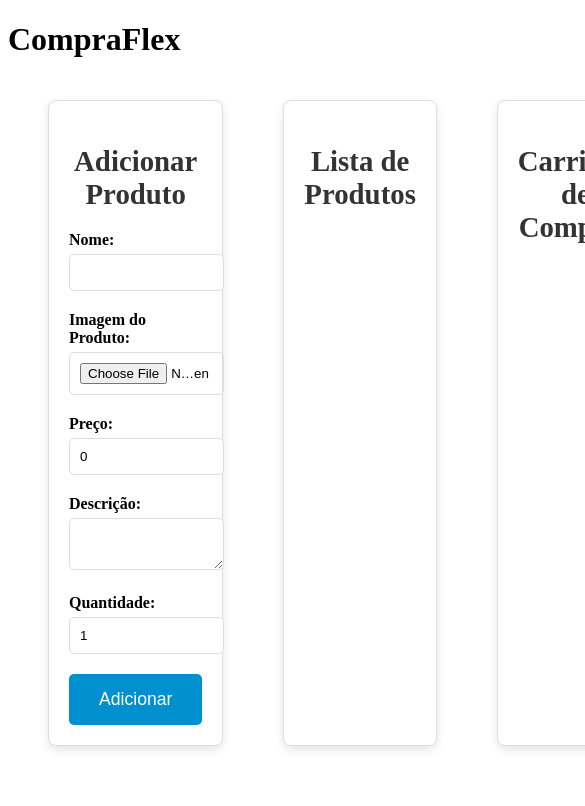
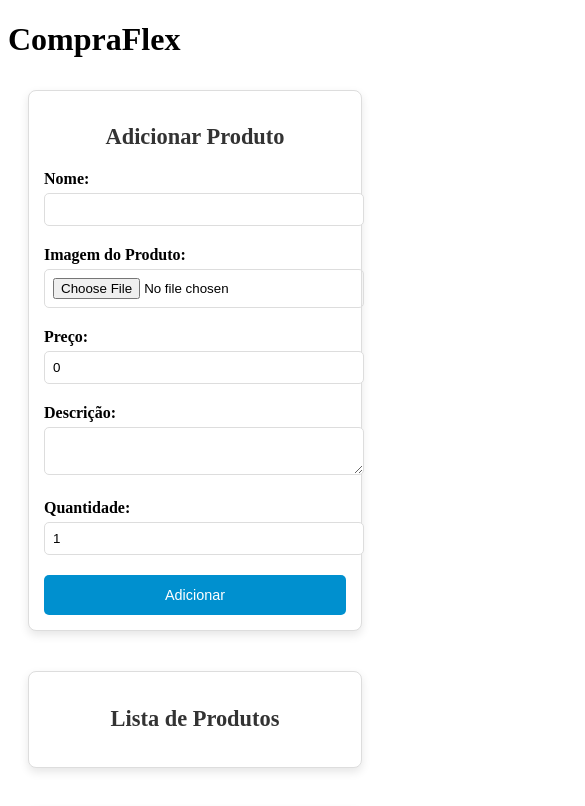
Before and after one commit to WillianDias1/Lista_de_Compras, an Angular app: page / in a window 390 px wide. Shown: the top 806 px of the page, 585 px wide, since content can reach past the window. Built offline with nearby package versions, Linux system fonts and the light colour scheme.

Commit message:
fix: melhoria na responsividade

```diff
--- a/src/app/mercado/mercado.component.css
+++ b/src/app/mercado/mercado.component.css
@@ -1,97 +1,150 @@
+/* Layout geral da container */
 .container {
   display: flex;
+  flex-direction: column; /* Padrão: empilhado para telas pequenas */
   justify-content: space-between;
-  margin: 20px; /* Margem geral da container */
+  margin: 20px;
 }
 
 .market-layout {
   display: flex;
   flex-direction: row;
-  gap: 20px; /* Espaçamento entre as colunas */
+  flex-wrap: wrap; /* Permite que as colunas quebrem linha em telas menores */
+  gap: 20px;
 }
 
 .column {
-  flex: 1; /* Cada coluna ocupará o mesmo espaço */
+  flex: 1;
   padding: 20px;
-  border: 1px solid #ddd; /* Borda leve em torno das colunas */
-  border-radius: 8px; /* Cantos arredondados */
-  background-color: #fff; /* Fundo branco */
-  box-shadow: 0 4px 10px rgba(0, 0, 0, 0.1); /* Sombra leve */
-  margin: 20px; /* Aumenta a margem entre as colunas */
+  border: 1px solid #ddd;
+  border-radius: 8px;
+  background-color: #fff;
+  box-shadow: 0 4px 10px rgba(0, 0, 0, 0.1);
+  margin: 20px;
+  min-width: 280px; /* Define uma largura mínima para garantir que as colunas não fiquem muito pequenas */
 }
 
+/* Centralização de títulos */
 h2 {
-  color: #333; /* Cor do título */
-  font-size: 1.8em; /* Aumentar o tamanho do título */
-  margin-bottom: 20px; /* Espaço abaixo do título */
-  text-align: center; /* Centraliza o título */
+  color: #333;
+  font-size: 1.8em;
+  margin-bottom: 20px;
+  text-align: center;
 }
 
+/* Ajuste nos itens de produto e carrinho */
 .product-item, .cart-item {
   margin-bottom: 15px;
-  padding: 15px; /* Aumenta o padding interno */
-  border: 1px solid #f0f0f0; /* Borda leve para produtos */
-  border-radius: 5px; /* Cantos arredondados */
-  transition: transform 0.2s; /* Animação ao passar o mouse */
-  background-color: #f9f9f9; /* Cor de fundo dos produtos */
+  padding: 15px;
+  border: 1px solid #f0f0f0;
+  border-radius: 5px;
+  transition: transform 0.2s;
+  background-color: #f9f9f9;
 }
 
 .product-item:hover, .cart-item:hover {
-  transform: scale(1.02); /* Efeito de zoom ao passar o mouse */
+  transform: scale(1.02);
 }
 
+/* Estilos para botões */
 button {
-  margin-top: 10px; /* Margem para botões */
-  padding: 15px 30px; /* Aumenta o padding para mais espaço */
+  margin-top: 10px;
+  padding: 15px 30px;
   border: none;
   border-radius: 5px;
-  background-color: #0090CF; /* Cor de fundo dos botões */
-  color: white; /* Cor do texto */
+  background-color: #0090CF;
+  color: white;
   cursor: pointer;
-  transition: background-color 0.3s, transform 0.2s; /* Transição de cor e escala ao passar o mouse */
-  display: block; /* Faz o botão ocupar a largura total disponível */
-  width: 100%; /* Define a largura total do botão */
-  font-size: 1.1em; /* Aumenta o tamanho da fonte do botão */
-  text-align: center; /* Centraliza o texto no botão */
+  transition: background-color 0.3s, transform 0.2s;
+  display: block;
+  width: 100%;
+  font-size: 1.1em;
+  text-align: center;
 }
 
 button:hover {
-  background-color: #007bb5; /* Cor mais escura ao passar o mouse */
-  transform: scale(1.05); /* Efeito de zoom ao passar o mouse */
+  background-color: #007bb5;
+  transform: scale(1.05);
 }
 
+/* Formulários */
 .form-group {
-  margin-bottom: 20px; /* Espaçamento entre os grupos de formulário */
+  margin-bottom: 20px;
 }
 
 label {
-  font-weight: bold; /* Negrito para labels */
-  margin-bottom: 5px; /* Espaço abaixo das labels */
-  display: block; /* Cada label em uma linha */
+  font-weight: bold;
+  margin-bottom: 5px;
+  display: block;
 }
 
 input, textarea {
-  width: 100%; /* Largura total para inputs e textarea */
-  padding: 10px; /* Padding interno */
-  border: 1px solid #ddd; /* Borda leve */
-  border-radius: 5px; /* Cantos arredondados */
-  transition: border-color 0.3s; /* Transição para mudança de cor */
+  width: 100%;
+  padding: 10px;
+  border: 1px solid #ddd;
+  border-radius: 5px;
+  transition: border-color 0.3s;
 }
 
 input:focus, textarea:focus {
-  border-color: #0090CF; /* Cor da borda ao focar */
-  outline: none; /* Remove o contorno padrão */
+  border-color: #0090CF;
+  outline: none;
 }
 
+/* Pré-visualização da imagem */
 .image-preview {
-  margin-top: 10px; /* Margem para a pré-visualização da imagem */
-  text-align: center; /* Centraliza a imagem */
+  margin-top: 10px;
+  text-align: center;
 }
 
 .image-preview img {
-  width: 300px; /* Ajuste para um tamanho fixo */
-  height: auto; /* Mantém a proporção da imagem */
-  border: 1px solid #ddd; /* Borda leve na imagem */
-  border-radius: 5px; /* Cantos arredondados da imagem */
-  box-shadow: 0 2px 5px rgba(0, 0, 0, 0.1); /* Sombra leve na imagem */
+  width: 100%; /* Ajusta a imagem para caber na largura da coluna */
+  max-width: 300px; /* Mantém um limite de tamanho máximo */
+  height: auto;
+  border: 1px solid #ddd;
+  border-radius: 5px;
+  box-shadow: 0 2px 5px rgba(0, 0, 0, 0.1);
 }
+
+/* Responsividade para telas pequenas */
+@media (max-width: 768px) {
+  .market-layout {
+    flex-direction: column; /* Empilha as colunas em telas menores */
+  }
+
+  .column {
+    margin: 10px 0; /* Reduz a margem entre colunas */
+  }
+
+  h2 {
+    font-size: 1.6em; /* Reduz ligeiramente o tamanho dos títulos */
+  }
+
+  button {
+    font-size: 1em; /* Ajusta o tamanho da fonte dos botões para telas menores */
+    padding: 12px 25px; /* Ajuste no padding dos botões */
+  }
+
+  input, textarea {
+    padding: 8px; /* Reduz o padding interno dos campos de formulário */
+  }
+
+  .image-preview img {
+    max-width: 100%; /* Garante que a imagem ocupe a largura total disponível */
+  }
+}
+
+/* Ajustes para telas muito pequenas (como smartphones) */
+@media (max-width: 480px) {
+  h2 {
+    font-size: 1.4em; /* Reduz o título para caber melhor em smartphones */
+  }
+
+  button {
+    font-size: 0.9em; /* Reduz ainda mais o tamanho do texto dos botões */
+  }
+
+  .column {
+    padding: 15px; /* Reduz o padding das colunas para melhorar o espaçamento */
+  }
+}
```
